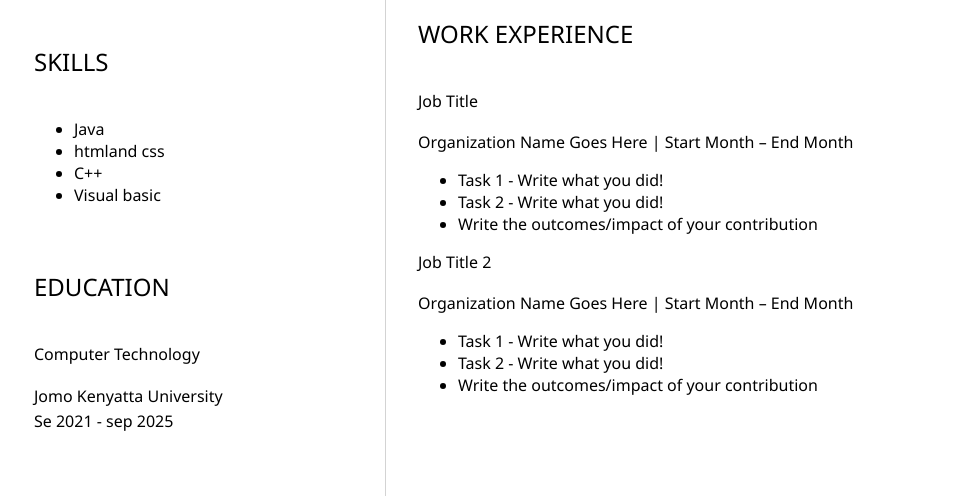
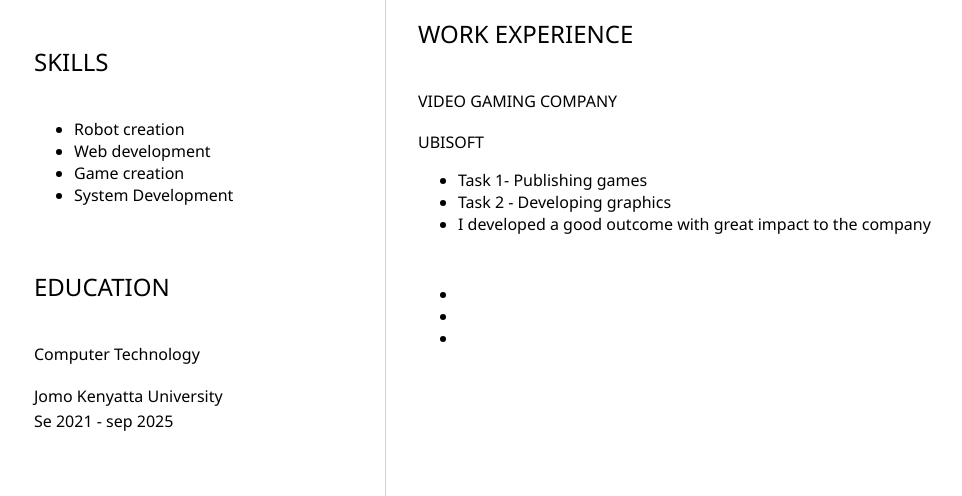
Before and after one commit to Desmondoketch/Desmond-Oketch, a plain HTML site: page index.html in a window 1280 px wide. Shown: the part 428-924 px from the top of the page, without its empty margins (158-1120 px from the left). Drawn offline with Linux system fonts and the light colour scheme.

Commit message:
Change the new edits

```diff
--- a/index.html
+++ b/index.html
@@ -35,10 +35,10 @@
 					<h2>SKILLS</h2>
 					<!-- your skills -->
                     <ul>
-                        <li>Java</li>
-                        <li>htmland css</li>
-                        <li>C++</li>
-                        <li>Visual basic</li>
+                        <li>Robot creation</li>
+                        <li>Web development</li>
+                        <li>Game creation</li>
+                        <li>System Development</li>
                     </ul>
 				</section>
 				<section>
@@ -62,25 +62,25 @@
 				<section>
 					<h2>WORK EXPERIENCE</h2>
 					<!-- your work experience -->
-                    <h3>Job Title</h3>
+                    <h3>VIDEO GAMING COMPANY</h3>
                     <p>
-                        Organization Name Goes Here | Start Month – End Month
+                        UBISOFT
                     </p>
                     <ul>
-                            <li>Task 1 - Write what you did!</li>
-                            <li>Task 2 - Write what you did!</li>
-                            <li>Write the outcomes/impact of your contribution</li>
+                            <li>Task 1- Publishing games</li>
+                            <li>Task 2 - Developing graphics</li>
+                            <li>I developed a good outcome with great impact to the company</li>
 
                     </ul>
 
-                    <h3>Job Title 2</h3>
+                    <h3></h3>
                     <p>
-                        Organization Name Goes Here | Start Month – End Month
+
                     </p>
                     <ul>
-                            <li>Task 1 - Write what you did!</li>
-                            <li>Task 2 - Write what you did!</li>
-                            <li>Write the outcomes/impact of your contribution</li>
+                            <li></li>
+                            <li></li>
+                            <li></li>
 
                     </ul>
 				</section>
```
